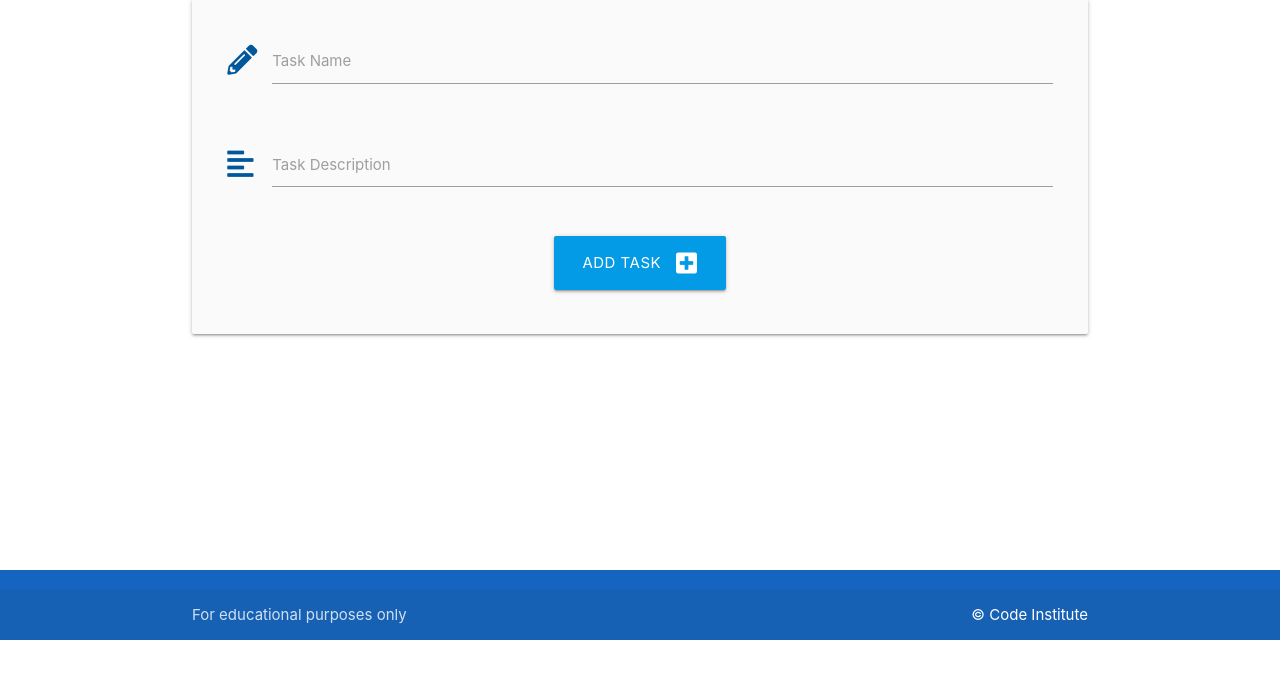
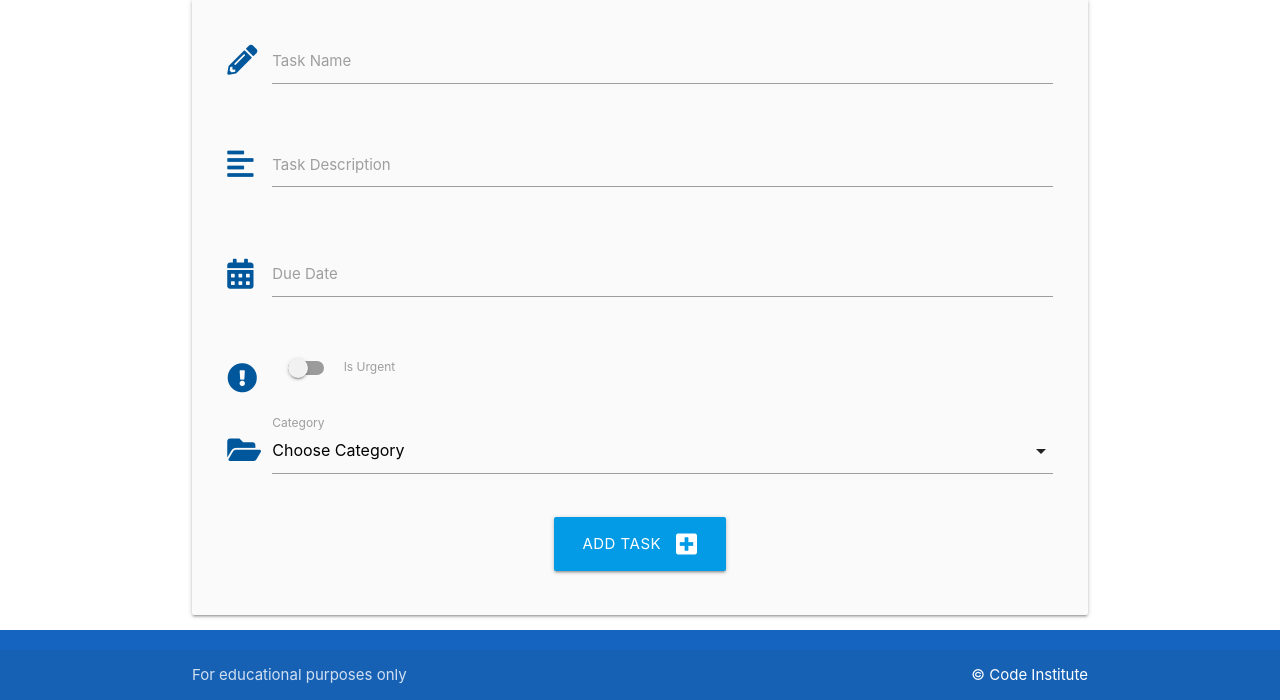
Before and after one commit to AndypSheridan/task-management-system, a Flask app: page /add_task in a window 1280 px wide. Shown: the part 160-860 px from the top of the page. Before the commit the page ends 800 px from the top, so only its background shows below. Run offline with Flask 2, Linux system fonts and the light colour scheme; data that the repository does not hold is empty.

Commit message:
Add form to add task page

```diff
--- a/taskmanager/static/js/script.js
+++ b/taskmanager/static/js/script.js
@@ -2,4 +2,15 @@ document.addEventListener('DOMContentLoaded', function() {
     // sidenav initialisation
     let sidenav = document.querySelectorAll('.sidenav');
     M.Sidenav.init(sidenav);
+
+    // datepicker initialisation
+    let datepicker = document.querySelectorAll('.datepicker');
+    M.Datepicker.init(datepicker, {
+        format: "dd mmmm, yyyy",
+        i18n: {done: "Select"}
+    });
+
+    // select initialisation
+    let selects = document.querySelectorAll('select');
+    M.FormSelect.init(selects);
 });
--- a/taskmanager/templates/add_task.html
+++ b/taskmanager/templates/add_task.html
@@ -9,7 +9,7 @@
         <div class="row">
             <div class="input-field col s12">
                 <i class="fas fa-pencil-alt prefix light-blue-text text-darken-4"></i>
-                <input id="task_name" name="category_name" minlength="3" maxlength="25" type="text" class="validate"
+                <input id="task_name" name="category_name" minlength="3" maxlength="50" type="text" class="validate"
                     required>
                 <label for="task_name">Task Name</label>
             </div>
@@ -18,9 +18,44 @@
         <div class="row">
             <div class="input-field col s12">
                 <i class="fas fa-align-left prefix light-blue-text text-darken-4"></i>
-                <textarea id="task_description" name="category_name" minlength="3" maxlength="25" type="text"
+                <textarea id="task_description" name="category_name" minlength="3" maxlength="200" type="text"
                     class="materialize-textarea validate" required></textarea>
                 <label for="task_description">Task Description</label>
+            </div>
+        </div>
+        <!-- due_date -->
+        <div class="row">
+            <div class="input-field col s12">
+                <i class="fas fa-calendar-alt prefix light-blue-text text-darken-4"></i>
+                <input id="due_date" name="due_date" type="text" class="datepicker validate"
+                    required>
+                <label for="due_date">Due Date</label>
+            </div>
+        </div>
+        <!-- is_urgent -->
+        <div class="row">
+            <div class="input-field col s12">
+                <div class="switch">
+                    <i class="fas fa-exclamation-circle prefix light-blue-text text-darken-4"></i>
+                    <label for="is_urgent">
+                        <input id="is_urgent" name="is_urgent" type="checkbox">
+                        <span class="lever"></span>
+                        Is Urgent
+                    </label>
+                </div>
+            </div>
+        </div>
+        <!-- category_id -->
+        <div class="row">
+            <div class="input-field col s12">
+                <i class="fas fa-folder-open prefix light-blue-text text-darken-4"></i>
+                <select name="category_id" id="category_id" class="validate" required>
+                    <option value="" disabled selected>Choose Category</option>
+                    {% for category in categories %}
+                        <option value="{{ category.id }}">{{ category.category_name }}</option>
+                    {% endfor %}
+                </select>
+                <label for="category_id">Category</label>
             </div>
         </div>
         <!-- submit button -->
```
